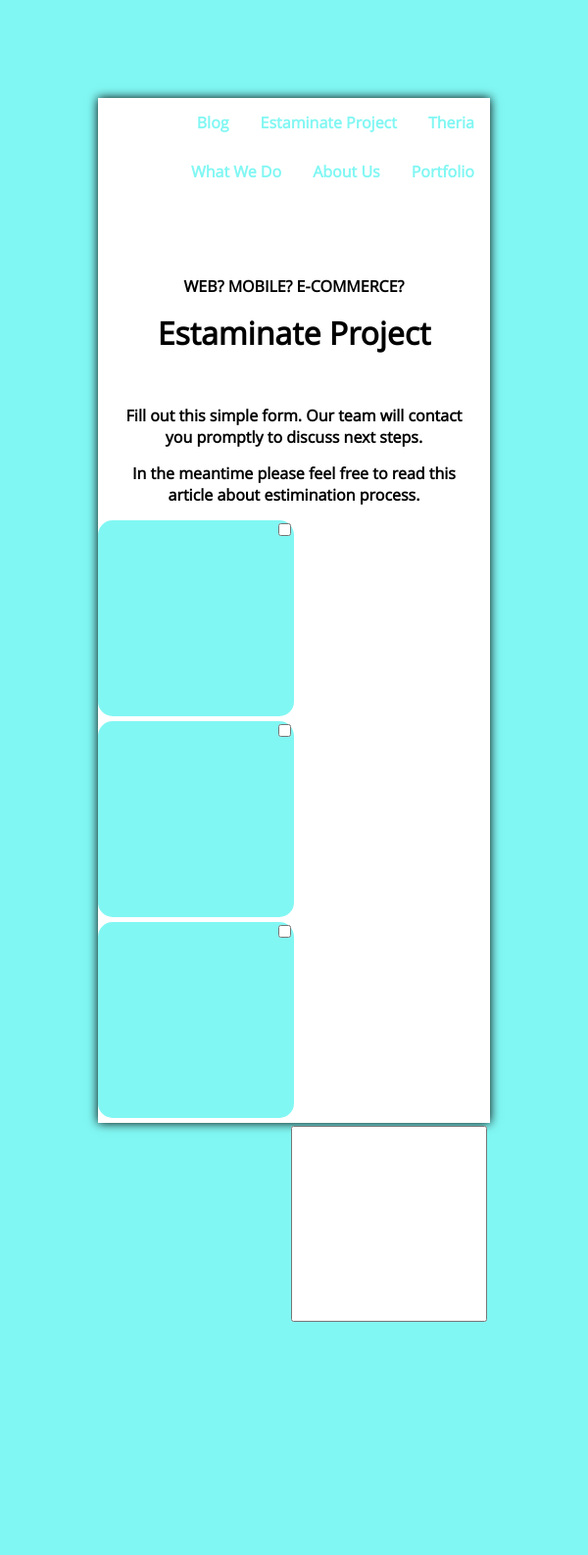
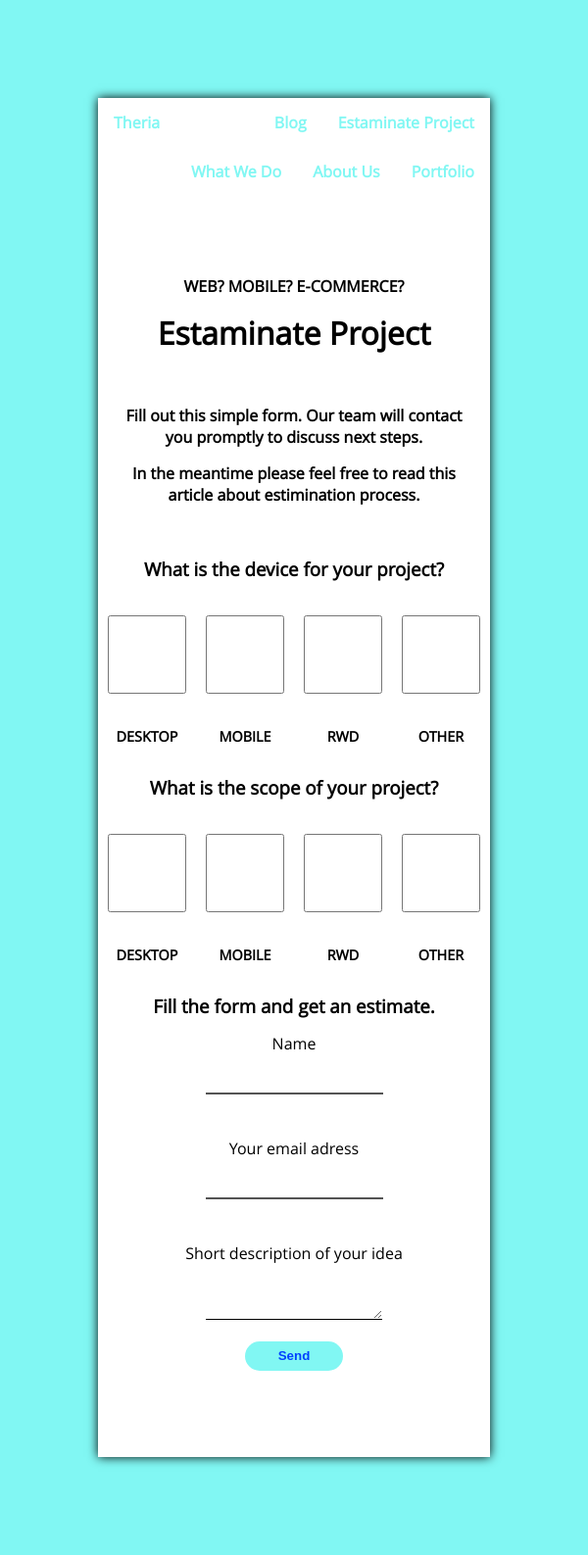
Before and after one commit to SanderKok/Competa_Assignment_1, a PHP site: page /assignment_2.html in a window 600 px wide. Shown: the whole page at 98% size. Before the commit the page ends 1349 px from the top, so only its background shows below. Run offline with PHP 8.4, Linux system fonts and the light colour scheme; some libraries are stand-ins or nearby versions.

Commit message:
Update for Assiignment 2

```diff
--- a/assignment_2.html
+++ b/assignment_2.html
@@ -15,7 +15,6 @@
 					<b><li class="nav__li"><a href="https://blogproject4.000webhostapp.com/" class="nav__a"> Portfolio</a></li></b>
 					<b><li class="nav__li"><a href="https://blogproject4.000webhostapp.com/" class="nav__a"> About Us</a></li></b>
 					<b><li class="nav__li"><a href="https://blogproject4.000webhostapp.com/" class="nav__a"> What We Do</a></li></b>
-
 				</ul>
 			</nav>
 				<br>
@@ -26,18 +25,66 @@
 				<br>
 			<p class="inner__text">Fill out this simple form. Our team will contact you promptly to discuss next steps.</p>
 			<p class="inner__text">In the meantime please feel free to read this article about estimination process.</p>
+				<br>
+			<h3 class="inner__text">What is the device for your project?</h3>
 			<form class="form">
-				<div class="box-around-checkbox form">
-					<input type="checkbox" class="form__checkbox"></input>
+				<div class="grid">
+					<div class="form">
+						<input type="checkbox" class="form__checkbox"></input>
+					</div>
+					<div class="form">
+						<input type="checkbox" class="form__checkbox"></input>
+					</div>
+					<div class="form">
+						<input type="checkbox" class="form__checkbox"></input>
+					</div>
+					<div class="form">
+						<input type="checkbox" class="form__checkbox"></input>
+					</div>
+					<b><p class="label desktop">DESKTOP</p></b>
+					<b><p class="label mobile">MOBILE</p></b>
+					<b><p class="label rwd">RWD</p></b>
+					<b><p class="label other">OTHER</p></b>
 				</div>
-				<div class="box-around-checkbox form">
-					<input type="checkbox" class="form__checkbox"></input>
+			</form>
+			<h3 class="inner__text">What is the scope of your project?</h3>
+			<form class="form">
+				<div class="grid">
+					<div class="form">
+						<input type="checkbox" class="form__checkbox"></input>
+					</div>
+					<div class="form">
+						<input type="checkbox" class="form__checkbox"></input>
+					</div>
+					<div class="form">
+						<input type="checkbox" class="form__checkbox"></input>
+					</div>
+					<div class="form">
+						<input type="checkbox" class="form__checkbox"></input>
+					</div>
+					<b><p class="label desktop">DESKTOP</p></b>
+					<b><p class="label mobile">MOBILE</p></b>
+					<b><p class="label rwd">RWD</p></b>
+					<b><p class="label other">OTHER</p></b>
 				</div>
-				<div class="box-around-checkbox form">
-					<input type="checkbox" class="form__checkbox"></input>
-				</div>
-				<div class="form__checkbox">
-					<input type="checkbox" class="form__checkbox--lol"></input>
+			</form>
+			<h3 class="inner__text">Fill the form and get an estimate.</h3>
+			<form class="contact">
+				<label class="label__estimate">Name</label>
+				<br>
+				<input type="text" class="estimate"></input>
+				<br>
+				<br>
+				<label class="label__estimate">Your email adress</label>
+				<br>
+				<input type="email" class="estimate"></input>
+				<br>
+				<br>
+				<label class="label__estimate">Short description of your idea</label>
+				<br>
+				<textarea class="estimate"></textarea>
+				<br>
+				<button type="submit" class="submit__estimate"><b>Send</b></button>
 			</form>
 			<br>
 			<br>
--- a/css/custom.css
+++ b/css/custom.css
@@ -41,9 +41,6 @@ body {
   color: #04B4AE;
   float: right;
 }
-.nav .nav__li .nav__li--left {
-  float: left;
-}
 .nav .nav__li .nav__a {
   display: block;
   color: #81F7F3;
@@ -51,7 +48,11 @@ body {
   padding: 14px 16px;
   text-decoration: none;
 }
-.nav .nav__li .nav__a .nav__li .nav__a:hover:not(.active) {
+.nav .nav__li--left {
+  float: left;
+}
+
+.nav__li .nav__a:hover:not(.active) {
   background-color: gray;
   color: #FFFFFF;
 }
@@ -60,38 +61,110 @@ body {
   background-color: #4CAF50;
 }
 
-/* Change radio button size */
-.form {
-  margin-left: auto;
-  margin-right: auto;
+/* Change radio button */
+.types {
+  text-align: center;
 }
-.form .box-around-checkbox {
-  width: 200px;
-  height: 200px;
-  border-color: #000000;
-  border-top-width: 1px;
-  border-right-width: 1px;
-  border-bottom-width: 1px;
-  border-left-width: 1px;
-  background-color: #81F7F3;
-  border-radius: 15px;
-  display: inline-block;
+
+@media only screen and (max-width: 600px) {
+  .form {
+    display: flex;
+    justify-content: center;
+    grid-template-columns: repeat(6, 1fr);
+  }
+
+  .form__checkbox {
+    display: flex;
+    justify-content: center;
+    margin: 10px;
+    width: 50px;
+    height: 50px;
+  }
+
+  .value {
+    float: right;
+    padding: 25px;
+  }
+
+  .grid {
+    display: grid;
+    grid-template-columns: [col1-start] 25% [col2-start] 25% [col3-start] 25% [col4-start] 25% [col2-end];
+    grid-template-rows: [row1-start] auto [row2-start] auto [row3-start] auto [row4-start] auto [row4-end];
+  }
+
+  .label {
+    text-align: center;
+    font-size: 90%;
+  }
+
+  .label__estimate {
+    display: flex;
+    justify-content: center;
+  }
+
+  .estimate {
+    display: block;
+    margin: 0 auto;
+    border-top: 0px;
+    border-right: 0px;
+    border-left: 0px;
+    border-color: #000000;
+  }
 }
-.form .form__checkbox {
-  float: right;
-  border: #81F7F3;
-}
-.form .form__checkbox--lol {
-  float: right;
-  border: #81F7F3;
-  height: 200px;
-  width: 200px;
-}
-.form .form__label {
-  color: #FFFFFF;
-}
-.form .form__icon {
-  color: #000000;
+@media only screen and (min-width: 600px) {
+  .form {
+    display: flex;
+    justify-content: center;
+    grid-template-columns: repeat(6, 1fr);
+  }
+
+  .form__checkbox {
+    display: flex;
+    justify-content: center;
+    width: 100px;
+    height: 100px;
+  }
+
+  .grid {
+    display: grid;
+    grid-template-columns: [col1-start] 100px [col2-start] 100px [col3-start] 100px [col4-start] 100px [col4-end];
+    grid-template-rows: [row1-start] auto [row2-start] auto [row2-end];
+  }
+
+  .label {
+    text-align: center;
+  }
+
+  .label__estimate {
+    display: flex;
+    justify-content: center;
+  }
+
+  .estimate {
+    display: block;
+    margin: 0 auto;
+    border-top: 0px;
+    border-right: 0px;
+    border-left: 0px;
+    border-color: #000000;
+  }
+
+  .submit__estimate {
+    width: 100px;
+    height: 30px;
+    border-radius: 25px;
+    background-color: #81F7F3;
+    color: #0040FF;
+    border: 0px;
+    text-align: center;
+    display: block;
+    margin: 0 auto;
+  }
+  .submit__estimate:hover {
+    -moz-box-shadow: 0 0 10px #000000;
+    -webkit-box-shadow: 0 0 10px #000000;
+    box-shadow: 0 0 10px #000000;
+  }
 }
 
 /*# sourceMappingURL=custom.css.map */
--- a/css/custom.scss
+++ b/css/custom.scss
@@ -3,6 +3,7 @@ $sky-blue: #81F7F3;
 $cyan: #04B4AE;
 $white: #FFFFFF;
 $dark-green: #4CAF50;
+$blue: #0040FF;
 
 @font-face {
   font-family: 'Product Sans';
@@ -35,6 +36,7 @@ body {
 }
 
 .nav {
+  background-color: $white;
   .nav__ul {
   	list-style-type: none;
   	margin: 0;
@@ -44,69 +46,133 @@ body {
   }
 
   .nav__li {
-    .nav__li--left {
-    	float: left;
-    }
-
   	display: inline-block;
   	color: $cyan;
   	float: right;
   }
 
-	background-color: $white;
-
-
   .nav__li .nav__a {
-    .nav__li .nav__a:hover:not(.active) {
-    	background-color: gray;
-    	color: $white;
-    }
-
-  	display: block;
+    display: block;
   	color: $sky-blue;
   	text-align: center;
   	padding: 14px 16px;
   	text-decoration: none;
   }
+
+  .nav__li--left {
+    float: left;
+  }
+}
+
+.nav__li .nav__a:hover:not(.active) {
+  background-color: gray;
+  color: $white;
 }
 
 .active {
 	background-color: $dark-green;
 }
 
-/* Change radio button size */
-.form {
-    margin-left: auto;
-    margin-right: auto;
-  .box-around-checkbox {
-  	width: 200px;
-  	height: 200px;
-  	border-color: $black;
-    border-top-width: 1px;
-    border-right-width: 1px;
-    border-bottom-width: 1px;
-    border-left-width: 1px;
-    background-color: $sky-blue;
-  	border-radius: 15px;
-  	display: inline-block;
+/* Change radio button */
+
+.types {
+  text-align: center;
+}
+
+@media only screen and (max-width: 600px) {
+  .form {
+    display: flex;
+    justify-content: center;
+    grid-template-columns: repeat(6, 1fr);
+  }
+  .form__checkbox {
+    display: flex;
+    justify-content: center;
+    margin: 10px;
+    width: 50px;
+    height: 50px;
+  }
+
+  .value {
+    float: right;
+    padding: 25px;
+  }
+  .grid {
+    display: grid;
+    grid-template-columns: [col1-start] 25% [col2-start] 25% [col3-start] 25% [col4-start] 25% [col2-end];
+    grid-template-rows: [row1-start] auto [row2-start] auto [row3-start] auto [row4-start] auto [row4-end];
+  }
+  .label {
+    text-align: center;
+    font-size: 90%;
+  }
+
+  .label__estimate {
+    display: flex;
+    justify-content: center;
+  }
+
+  .estimate {
+    display: block;
+    margin: 0 auto;
+    border-top: 0px;
+    border-right: 0px;
+    border-left: 0px;
+    border-color: $black;
+  }
+}
+
+@media only screen and (min-width: 600px) {
+  .form {
+    display: flex;
+    justify-content: center;
+    grid-template-columns: repeat(6, 1fr);
   }
 
   .form__checkbox {
-    float: right;
-    border: $sky-blue;
+    display: flex;
+    justify-content: center;
+    width: 100px;
+    height: 100px;
   }
 
-  .form__checkbox--lol {
-    border: $sky-blue;
-    height: 200px;
-    width: 200px;
+  .grid {
+    display: grid;
+    grid-template-columns: [col1-start] 100px  [col2-start] 100px  [col3-start] 100px [col4-start] 100px [col4-end];
+    grid-template-rows: [row1-start] auto [row2-start] auto [row2-end];
   }
 
-  .form__label {
-    color: $white;
+  .label {
+    text-align: center;
   }
 
-  .form__icon {
-    color: $black;
+  .label__estimate {
+    display: flex;
+    justify-content: center;
+  }
+  .estimate {
+    display: block;
+    margin: 0 auto;
+    border-top: 0px;
+    border-right: 0px;
+    border-left: 0px;
+    border-color: $black;
+  }
+
+  .submit__estimate {
+    width: 100px;
+    height: 30px;
+    border-radius: 25px;
+    background-color: $sky-blue;
+    color: $blue;
+    border: 0px;
+    text-align: center;
+    display: block;
+    margin: 0 auto;
+    &:hover {
+      -moz-box-shadow: 0 0 10px $black;
+      -webkit-box-shadow: 0 0 10px $black;
+      box-shadow: 0 0 10px $black;
+    }
   }
 }
```
Also changed, not shown: 1 other file.
